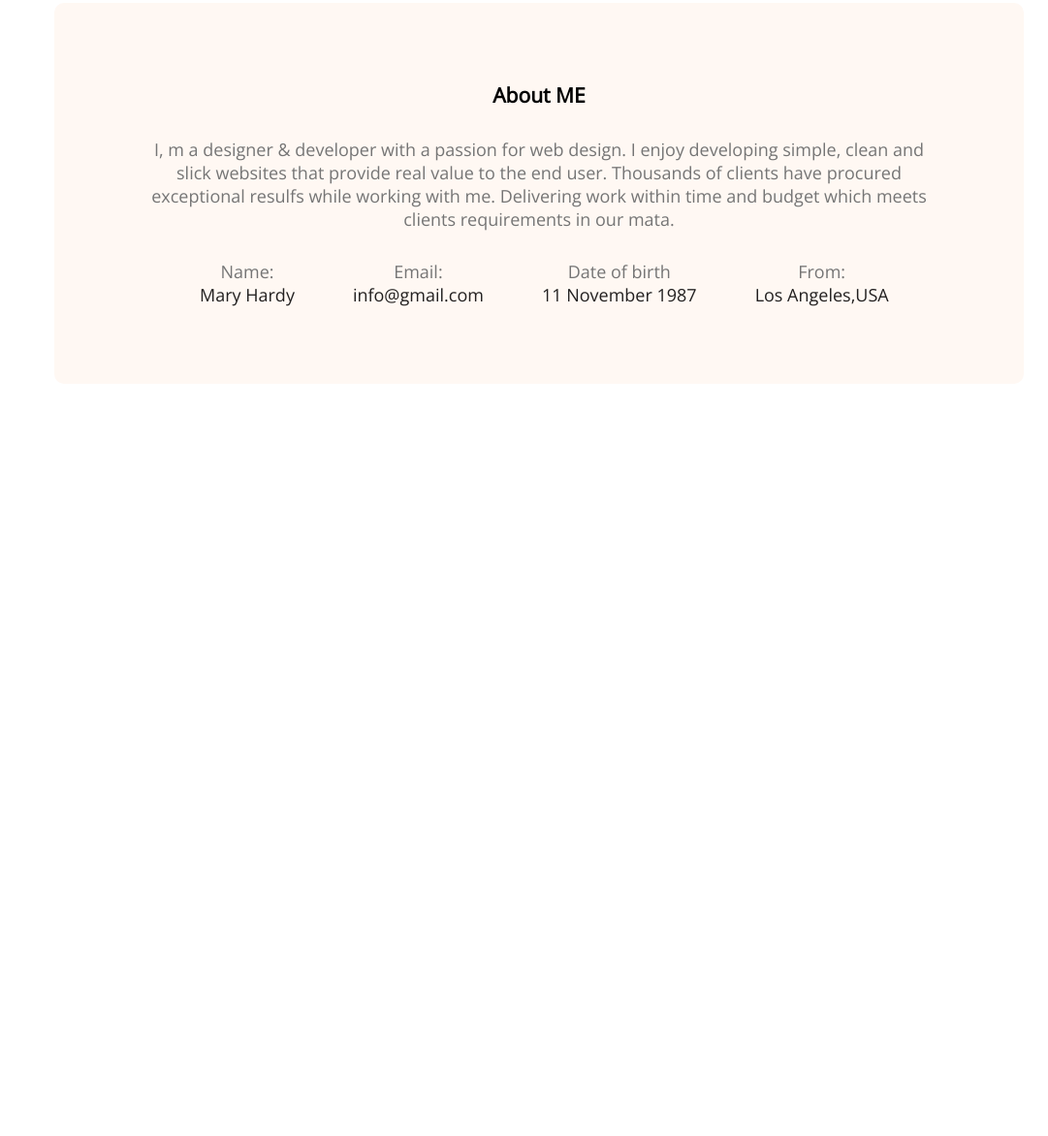
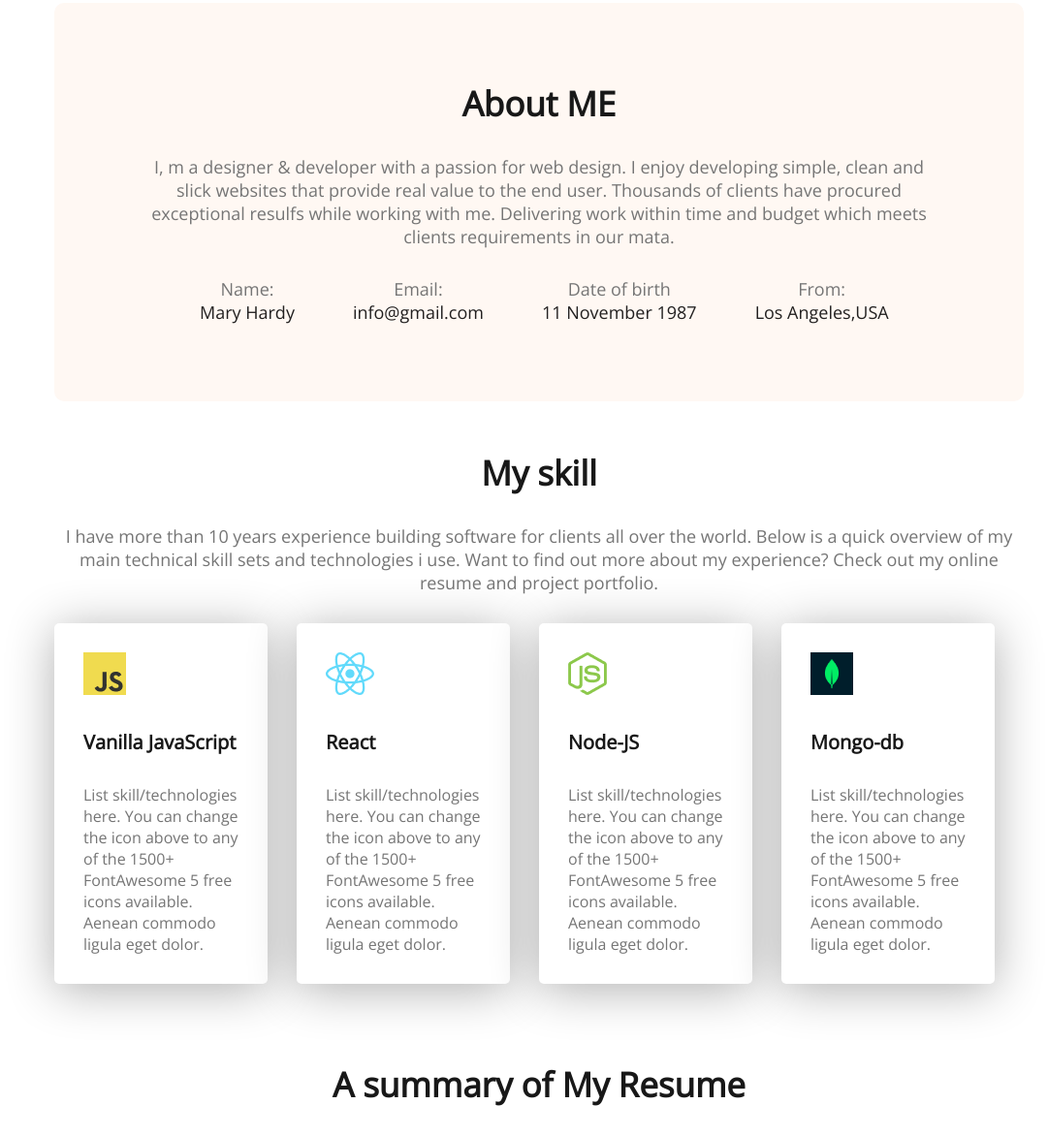
Before and after one commit to Abu-Jahid/abujahid-portfolio, a plain HTML site: page index.html in a window 1280 px wide. Shown: the part 947-2119 px from the top of the page at 97% size, without its empty margins (84-1165 px from the left). Before the commit the page ends 1343 px from the top, so only its background shows below. Drawn offline with nearby package versions, Linux system fonts and the light colour scheme.

Commit message:
last commit

```diff
--- a/index.html
+++ b/index.html
@@ -55,6 +55,44 @@
             </div>
         </section>
 
+        <section class="skill">
+            <h3 class="section-title">My skill</h3>
+            <p class="section-description">
+                I have more than 10 years experience building software for clients all over the world. Below is a quick overview of my main technical skill sets and technologies i use. Want to find out more about my experience? Check out my online resume and project portfolio.
+            </p>
+        </section>
+        <section>
+            <div class="language-skill">
+                <div class="js">
+                    <img src="images/icons/js.png" alt="">
+                    <p class="skill-title">Vanilla JavaScript</p>
+                    <p class="skill-description">List skill/technologies here. You can change the icon above to any of the 1500+ FontAwesome 5 free icons available. Aenean commodo ligula eget dolor.</p>
+                </div>
+                <div class="React">
+                    <img src="images/icons/react.png" alt="">
+                    <p class="skill-title">React</p>
+                    <p class="skill-description">List skill/technologies here. You can change the icon above to any of the 1500+ FontAwesome 5 free icons available. Aenean commodo ligula eget dolor.</p>
+                </div>
+                <div class="Node-JS">
+                    <img src="images/icons/nodejs.png" alt="">
+                    <p class="skill-title">Node-JS</p>
+                    <p class="skill-description">List skill/technologies here. You can change the icon above to any of the 1500+ FontAwesome 5 free icons available. Aenean commodo ligula eget dolor.</p>
+                </div>
+                <div class="Mongo-db">
+                    <img src="images/icons/mongo.png" alt="">
+                    <p class="skill-title">Mongo-db</p>
+                    <p class="skill-description">List skill/technologies here. You can change the icon above to any of the 1500+ FontAwesome 5 free icons available. Aenean commodo ligula eget dolor.</p>
+                </div>
+
+            </div>
+        </section>
+        <section class="resume-section">
+            <div class="resume">
+                <h3 class="section-title ">A summary of My Resume</h3>
+            </div>
+
+        </section>
+
     </main>
     <footer>
 
--- a/styles/portfolio.css
+++ b/styles/portfolio.css
@@ -24,9 +24,9 @@
 /* header and navigation styles */
 .header {
     background: #FFF8F3;
-    background-image: url("../images/header_bg.png") , url('../images/developer.png');
+    background-image: url("../images/header_bg.png"), url('../images/developer.png');
     background-repeat: no-repeat;
-    background-position: bottom right , bottom left;
+    background-position: bottom right, bottom left;
 
     ;
 }
@@ -103,8 +103,10 @@ main {
 }
 
 .section-title {
-
+    color: #181818;
     margin-bottom: 30px;
+    font-weight: 700;
+    font-size: 35px;
 }
 
 .section-description {
@@ -115,19 +117,72 @@ main {
 
 }
 
-.info{
+.info {
     display: flex;
     gap: 60px;
     padding-left: 50px;
 
 }
-.info-child{
+
+.info-child {
     /* padding-left: 60px; */
 }
-.info-title{
+
+.info-title {
     color: #757575;
 
 }
-.info-description{
+
+.info-description {
     color: #222020;
 }
+
+/* Skill section */
+
+.skill {
+    padding-top: 50px;
+    text-align: center;
+}
+
+.language-skill {
+    display: flex;
+    margin-top: 30px;
+    margin-bottom: 80px;
+
+}
+
+.js,
+.React,
+.Node-JS,
+.Mongo-db {
+    background: #FFFFFF;
+    padding: 30px 30px 30px 30px;
+    margin-right: 30px;
+    box-shadow: 0px 6px 50px rgba(0, 0, 0, 0.314);
+    border-radius: 5px;
+    width: 800px;
+}
+
+
+
+.skill-title {
+    font-weight: 700;
+    font-size: 20px;
+    color: #181818;
+    padding-top: 30px;
+    padding-bottom: 30px;
+}
+
+.skill-description {
+    color: #757575;
+}
+
+/* Resume section */
+.resume-section{
+    margin-top: 50px;
+    margin-bottom: 30px;
+}
+.resume{
+    text-align: center;
+    margin-bottom: 30px;
+}
```
